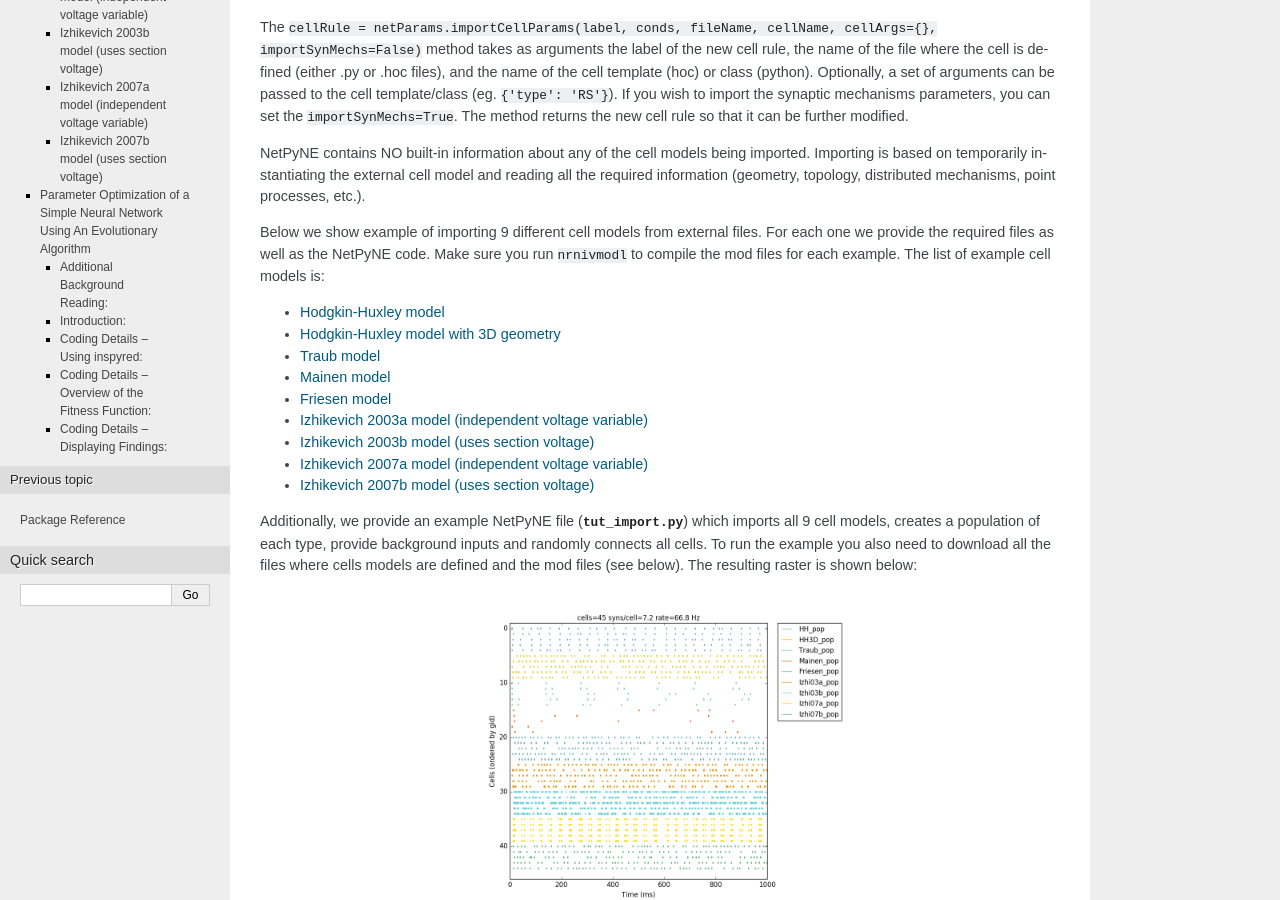
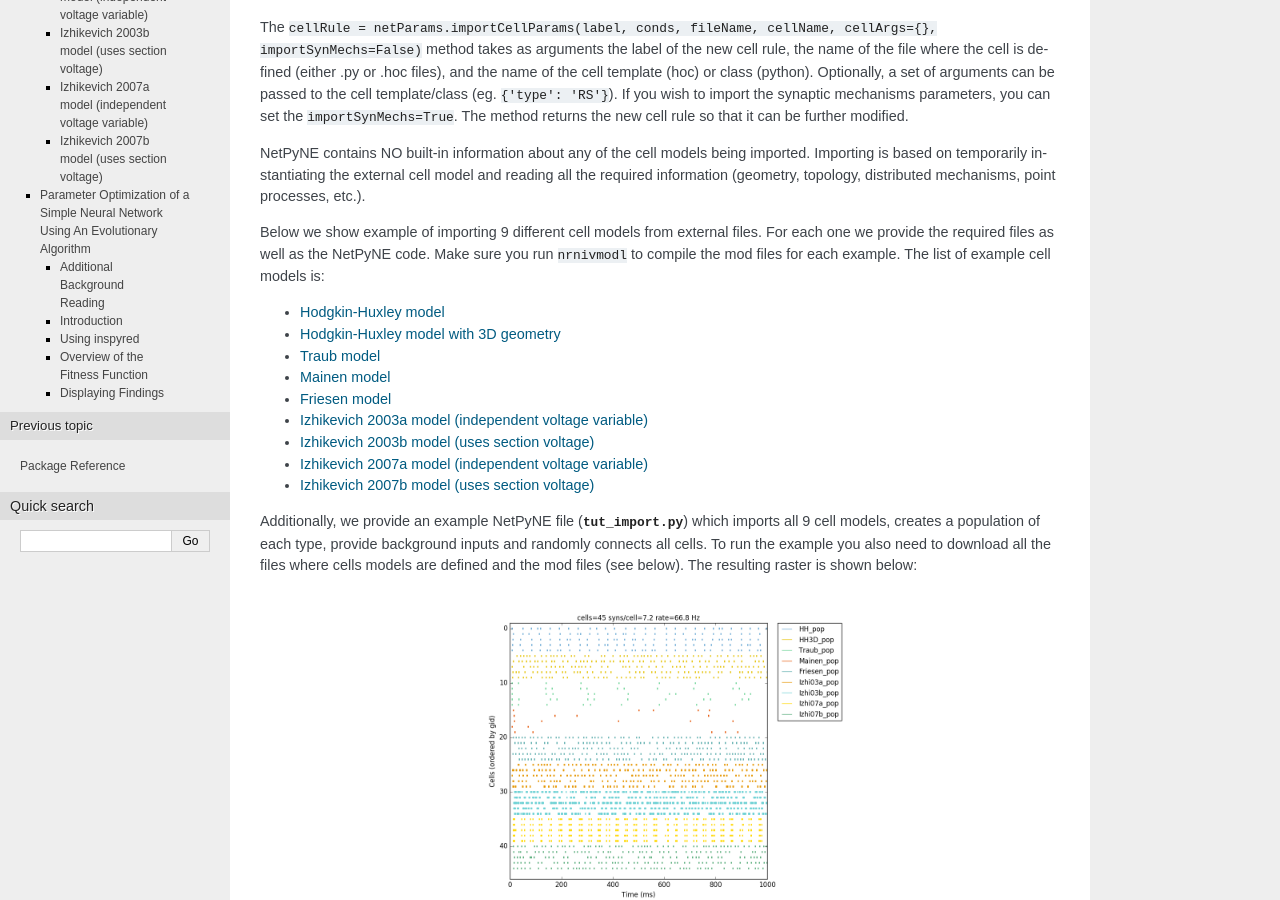
Before and after one commit to suny-downstate-medical-center/netpyne, a Sphinx documentation site: the page built from doc/source/advanced.rst, in a window 1280 px wide and 900 px high, scrolled down 318 px. Built offline with Sphinx 7.4.7, drawn with Linux system fonts in a browser that asks for light colours; some of the changed text lies outside the part shown.

Commit message:
updated advanced evol optim

```diff
--- a/doc/source/advanced.rst
+++ b/doc/source/advanced.rst
@@ -321,7 +321,7 @@
 
 
 
-Coding Details -- Using inspyred:
+Using inspyred
 ^^^^^^^^^^^^^^^^^^^^^^^^^^^^^^^^^
 The evolutionary algorithm is implemented the ec module from the
 inspyred package:
@@ -549,7 +549,7 @@
 
 
 
-Coding Details -- Overview of the Fitness Function:
+Overview of the Fitness Function
 ^^^^^^^^^^^^^^^^^^^^^^^^^^^^^^^^^^^^^^^^^^^^^^^^^^^
 The fitness function in this case involves 1) creating a neural network
 with the given parameters, 2) simulating it to find the average firing
@@ -636,7 +636,7 @@
 
 excerpt from tut\_optimization.py
 
-Coding Details -- Displaying Findings:
+Displaying Findings
 ^^^^^^^^^^^^^^^^^^^^^^^^^^^^^^^^^^^^^^
 The results of the evolutionary algorithm are displayed on the standard
 output (terminal) as well as plotted using the matplotlib package. The
```
Also changed, not shown: other parts of doc/source/advanced.rst (+2 -2 lines).
